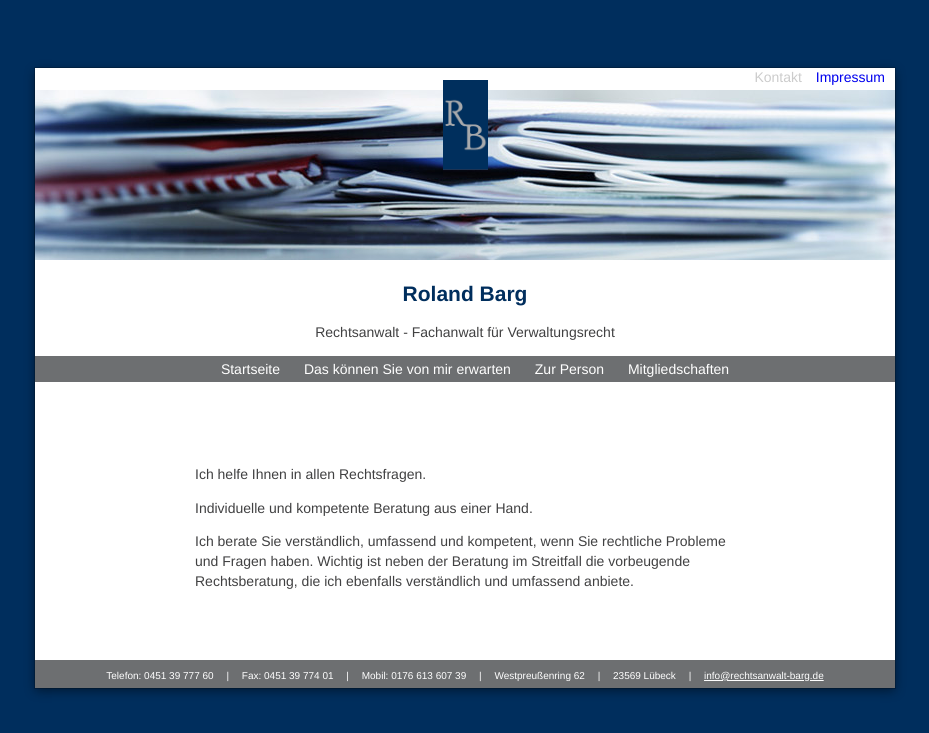
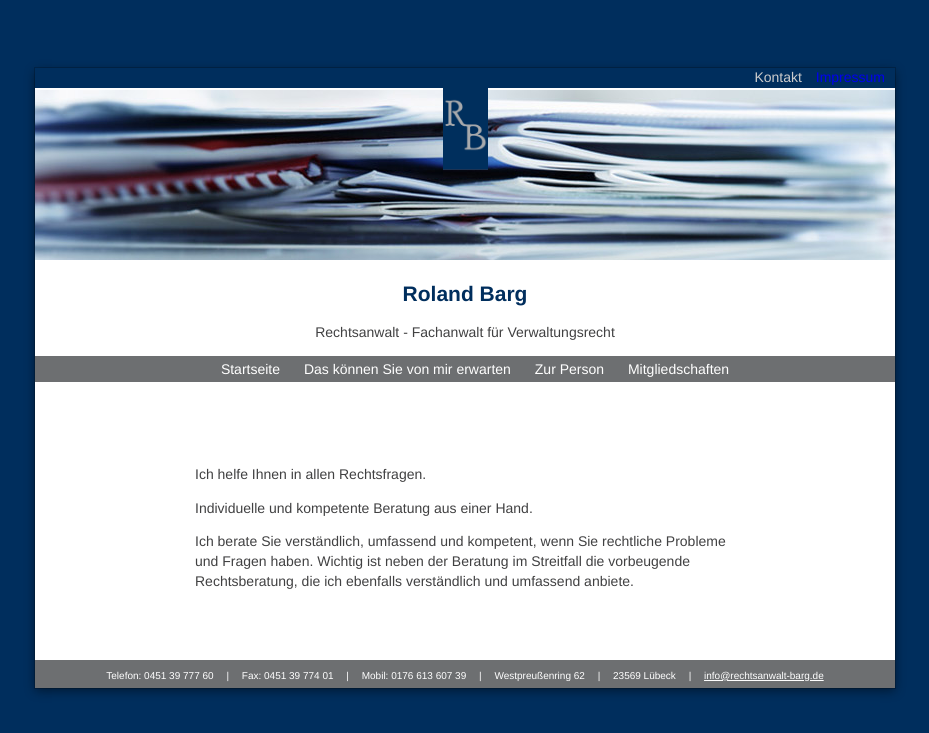
Before and after one commit to RWCB/rechtsanwalt-barg, a Jekyll site: the page built from index.md, in a window 1280 px wide. Shown: the top 733 px of the page, without its empty margins (175-1104 px from the left). Built offline with Jekyll 4.4.1, drawn with Linux system fonts in a browser that asks for light colours; our own code applies the rules of GitHub Pages for plain Markdown files; a script that is not in the unit is left out; the repository's description, which GitHub fills in, is left out.

Commit message:
Update style.scss

```diff
--- a/assets/css/style.scss
+++ b/assets/css/style.scss
@@ -50,6 +50,7 @@ topmenu {
 }
 
 topmenu > ul {
+  background: inherit;
   margin: 0 0 2px;
   text-align: right;
 }
```
